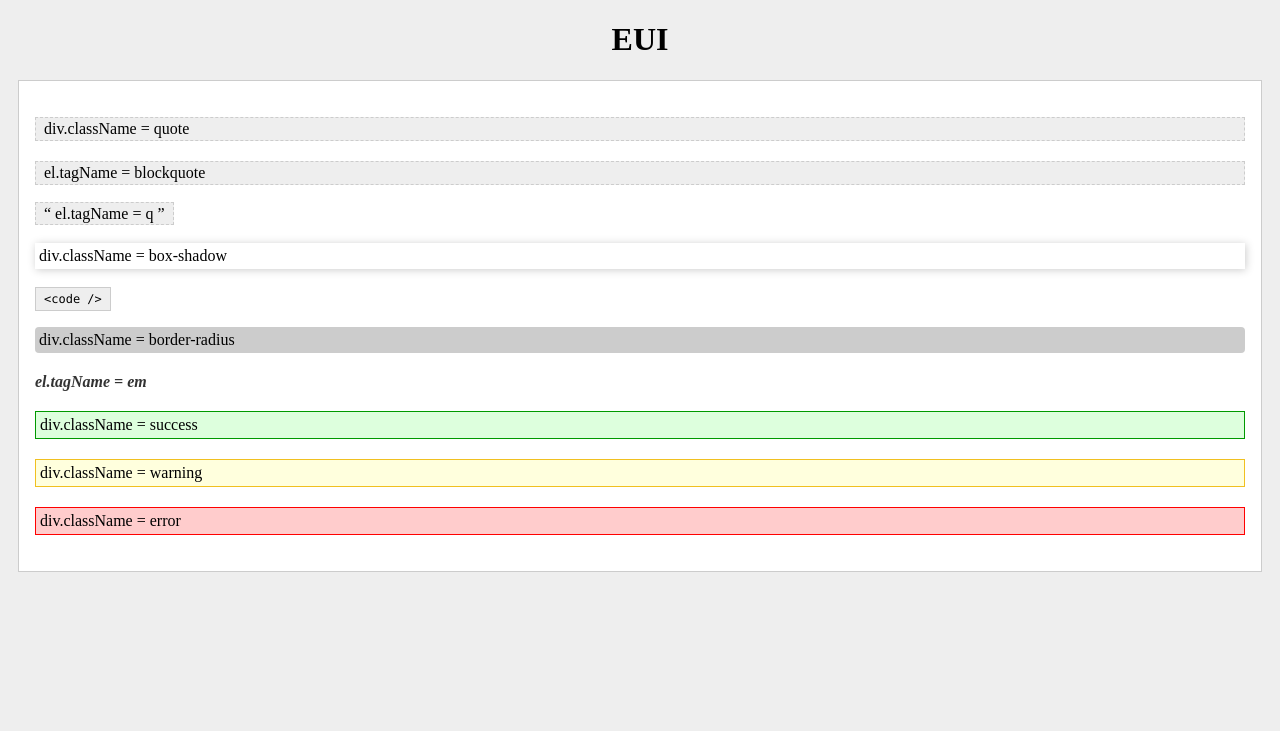
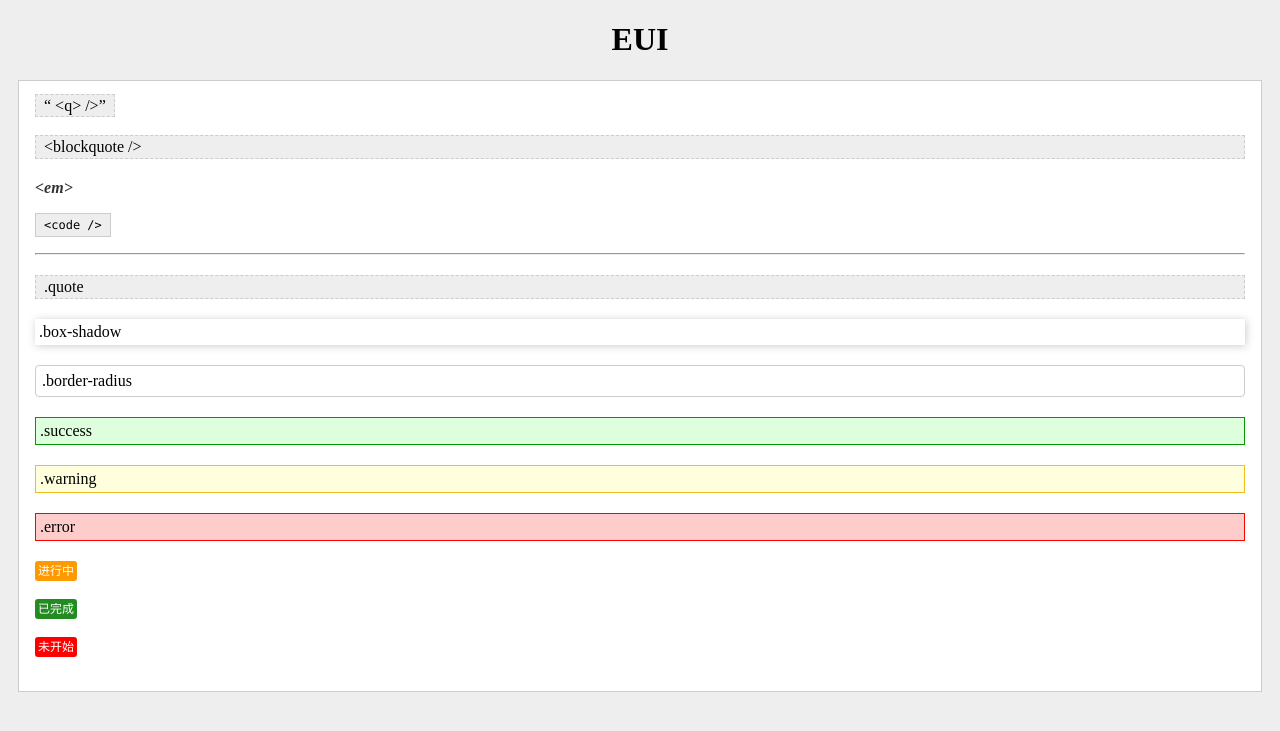
Before and after one commit to Evance/toy, a PHP site: page /EUI/index.html in a window 1280 px wide. Shown: the top 731 px of the page. Run offline with PHP 8.4, Linux system fonts and the light colour scheme.

Commit message:
添加完成度样式

```diff
--- a/EUI/index.html
+++ b/EUI/index.html
@@ -4,10 +4,11 @@
 <meta charset="utf-8" />
 <title>EUI</title>
 <link rel="stylesheet" href="./style.css"/>
-<meta content="width=device-width, initial-scale=1.0, maximum-scale=1.0, user-scalable=0" name="viewport" />
-<meta content="yes" name="apple-mobile-web-app-capable" />
-<meta content="black" name="apple-mobile-web-app-status-bar-style" />
-<meta content="telephone=no" name="format-detection" />
+<meta name="viewport" content="width=device-width,initial-scale=1,maximum-scale=1,user-scalable=0" />
+<meta name="apple-mobile-web-app-capable" content="yes" />
+<meta name="apple-touch-fullscreen" content="no" />
+<meta name="apple-mobile-web-app-status-bar-style" content="black-translucent" />
+<meta name="format-detection" content="telephone=no" />
 <style>
 body {
 	background:#eee;
@@ -25,10 +26,6 @@ h1 {
 #wrapper > * {
 	margin:20px 0;
 }
-#border-radius {
-	background:#ccc;
-	padding:4px;
-}
 </style>
 </head>
 <body>
@@ -36,42 +33,49 @@ h1 {
 
 <div id="wrapper">
 
+    <q> &lt;q&gt; /></q>
+
+    <blockquote>
+        &lt;blockquote /&gt;
+    </blockquote>
+
+    <em> &lt;em&gt; </em>
+    <br /><br />
+
+    <code> &lt;code /&gt; </code>
+    <hr />
+
     <div class="quote">
-		div.className = quote
+        .quote
     </div>
 
-	<blockquote>
-		el.tagName = blockquote
-	</blockquote>
-
-	<q> el.tagName = q
-	</q>
-
     <div class="box-shadow">
-		div.className = box-shadow
+        .box-shadow
     </div>
 
-	<code>
-		&lt;code /&gt;
-	</code>
 
     <div class="border-radius" id="border-radius">
-		div.className = border-radius
+        .border-radius
     </div>
 
-	<em>el.tagName = em</em>
-
     <div class="success">
-		div.className = success
+        .success
     </div>
 
     <div class="warning">
-		div.className = warning
+        .warning
     </div>
 
     <div class="error">
-		div.className = error
+        .error
     </div>
+
+    <p><ing /></p>
+    <p><done /></p>
+    <p><todo /></p>
+
+<zero />
+
 </div>
 </body>
 </html>
--- a/EUI/style.css
+++ b/EUI/style.css
@@ -67,6 +67,8 @@ blockquote,
     -moz-border-radius:4px;
     -webkit-radius:4px;
     border-radius:4px;
+    border:1px solid #ccc;
+    padding:6px;
 }
 .box-shadow {
     -moz-box-shadow:1px 1px 8px #ccc;
@@ -93,3 +95,27 @@ blockquote,
     background-color:#FCC;
     border-color:#F00;
 }
+done,
+ing,
+todo {
+    color:#fff;
+    font-size:12px;
+    content:"中国";
+}
+done:after {
+    content:"已完成";
+    background:#228B22;
+    border-radius:3px;
+    padding:3px;
+}
+ing:after {
+    content:"进行中";
+    background:#f90;
+    border-radius:3px;
+    padding:3px;
+}
+todo:after {
+    content:"未开始";background:#f00;
+    border-radius:3px;
+    padding:3px;
+}
```
Also changed, not shown: 1 other file. Lines whose indentation alone changed are shown as unchanged.
